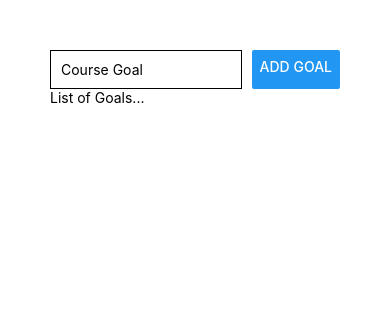
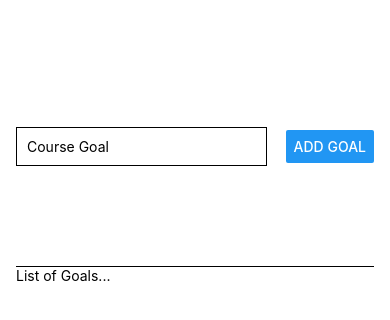
Before and after one commit to jamesrwyatt2/ReactNativeProject, a React Native app: screen / in a window 390 px wide. Shown: the top 320 px of the page. Built offline with nearby package versions, Linux system fonts and the light colour scheme.

Commit message:
basic layout

```diff
--- a/App.js
+++ b/App.js
@@ -1,33 +1,43 @@
-import { StatusBar } from 'expo-status-bar';
 import { Button, StyleSheet, Text, TextInput, View } from 'react-native';
 
 export default function App() {
   return (
     <View style={styles.appContainer}>
-    <View style={styles.inputContainer}>
-      <TextInput placeholder='Course Goal' style={styles.TextInput} />
-      <Button title='Add Goal' />
-    </View>
-    <View>
-      <Text>List of Goals...</Text>
-    </View>
+      <View style={styles.inputContainer}>
+        <TextInput placeholder='Course Goal' style={styles.textInput} />
+        <Button title='Add Goal' />
+      </View>
+      <View style={styles.goalsContainer}>
+        <Text>List of Goals...</Text>
+      </View>
     </View>
   );
 }
 
 const styles = StyleSheet.create({
   appContainer: {
-    padding: 50,
+    flex: 1,
+    paddingTop: 50,
+    paddingHorizontal: 16,
+
   },
   inputContainer: {
+    flex: 1,
     flexDirection: 'row',
     justifyContent: 'space-between',
+    alignItems: 'center',
+    paddingBottom: 24,
+    borderBottomWidth: 1,
+    borderBottomColor: 'black',
   },
-  TextInput: {
-    width: '80%',
+  textInput: {
+    width: '70%',
     borderColor: 'black',
     borderWidth: 1,
     marginRight: 10,
     padding: 10,
+  },
+  goalsContainer: {
+    flex: 3,
   }
 });
```
